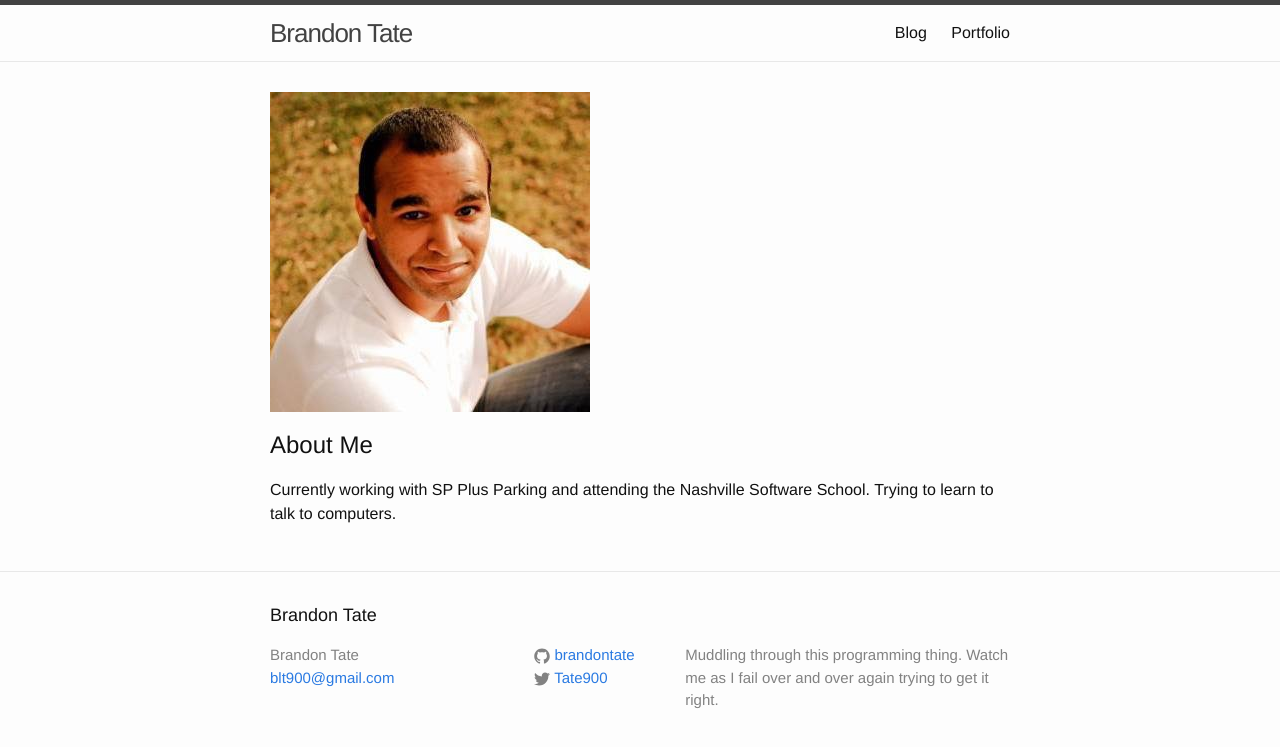
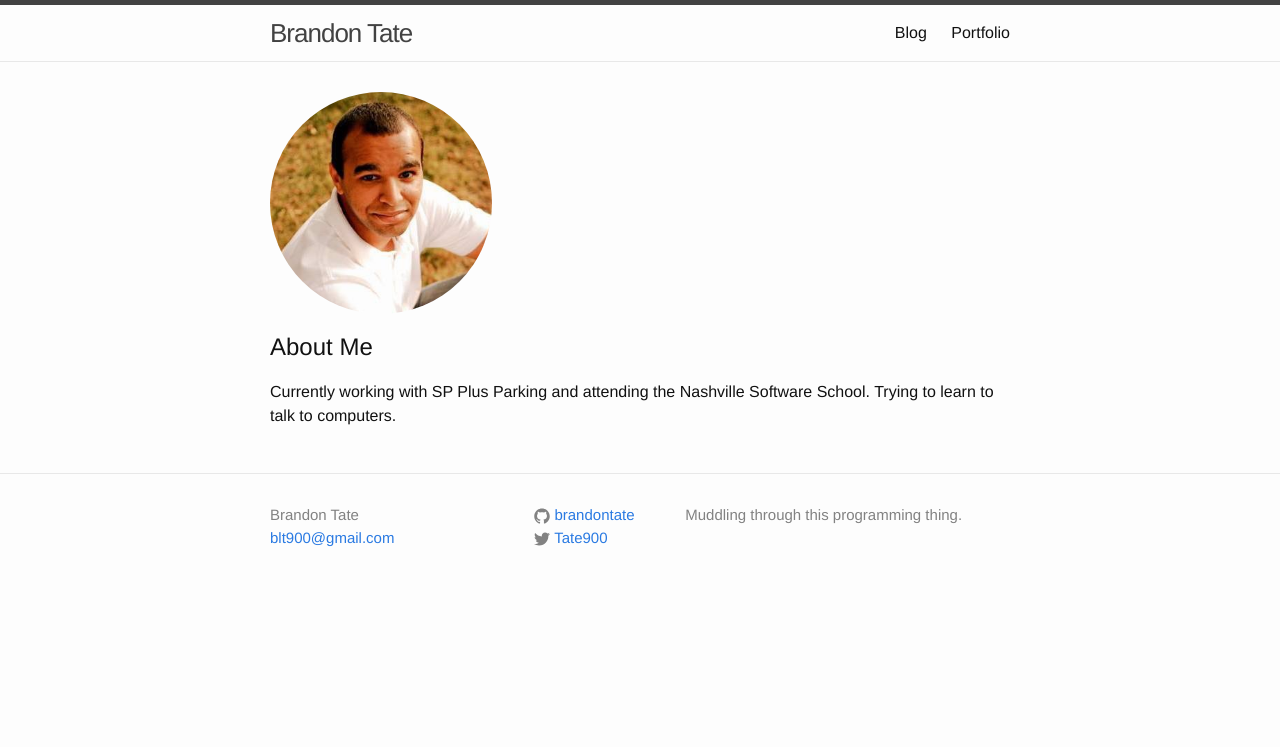
Before and after one commit to brandontate/brandontate.github.io, a Jekyll site: the page built from index.md, in a window 1280 px wide. Shown: the top 747 px of the page. Built offline with Jekyll 4.4.1, drawn with Linux system fonts in a browser that asks for light colours.

Commit message:
Changed the 1st post some

```diff
--- a/_config.yml
+++ b/_config.yml
@@ -6,7 +6,6 @@ email: blt900@gmail.com
 #  line in _config.yml. It will appear in your document head meta (for
 #  Google search results) and in your feed.xml site description.
 description: Muddling through this programming thing.
-   Watch me as I fail over and over again trying to get it right.
 
 baseurl: "" # the subpath of your site, e.g. /blog/
 url: "http://brandontate.github.io/" # the base hostname & protocol for your site
--- a/_includes/footer.html
+++ b/_includes/footer.html
@@ -1,8 +1,6 @@
 <footer class="site-footer">
 
   <div class="wrapper">
-
-    <h2 class="footer-heading">{{ site.title }}</h2>
 
     <div class="footer-col-wrapper">
       <div class="footer-col  footer-col-1">
--- a/_sass/_base.scss
+++ b/_sass/_base.scss
@@ -43,6 +43,11 @@ ul, ol, dl, figure,
 img {
     max-width: 100%;
     vertical-align: middle;
+}
+.profile-photo {
+    border-radius: 50%;
+    height: 30%;
+    width: 30%;
 }
 
 
--- a/index.md
+++ b/index.md
@@ -3,9 +3,8 @@ layout: default
 permalink: /
 ---
 
-<img src="images/profile-photo.jpg"/>
+<img src="images/profile-photo.jpg" class="profile-photo"/>
 
 ## About Me
 
-Currently working with SP Plus Parking and attending the Nashville Software School.
-Trying to learn to talk to computers.
+Currently working with SP Plus Parking and attending the Nashville Software School. Trying to learn to talk to computers.
```
Also changed, not shown: 1 other file.
